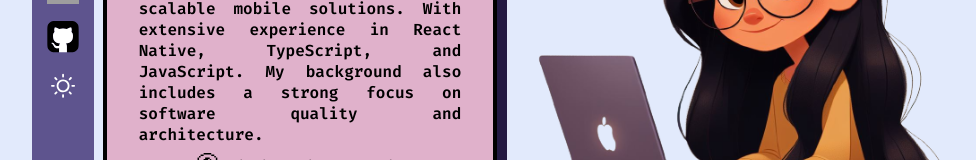
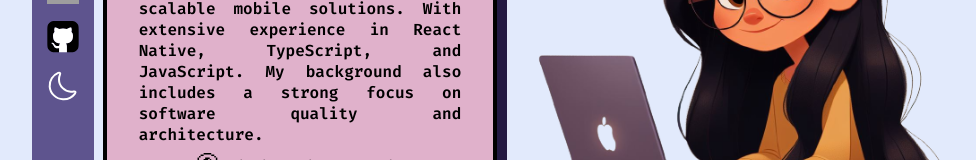
Before and after one commit to amandaduuaarte/AmandaDev, a React (Create React App) app: page / in a window 1280 px wide. Shown: the part 271-431 px from the top of the page, without its empty margins (147-1123 px from the left). Built offline with nearby package versions, Linux system fonts and the light colour scheme; grey boxes are pictures that could not be loaded.

Commit message:
fix: adjusting theme icon

```diff
--- a/src/pages/intro/index.tsx
+++ b/src/pages/intro/index.tsx
@@ -19,12 +19,14 @@ import Map from "../../assets/icons/map.svg";
 import MeIllustration from "../../assets/images/me.png";
 import LinkedIn from "../../assets/icons/LinkedIn.svg";
 import Github from "../../assets/icons/github.svg";
-import Medium from "../../assets/icons/medium.svg";
+
 import Light from "../../assets/icons/light.svg";
-import { ThemeContext } from "../../utils/theme/theme";
+import Dark from "../../assets/icons/dark.svg";
+import { ThemeContext, ThemeType } from "../../utils/theme/theme";
 
 export function Intro() {
-    const { toggleTheme } = useContext(ThemeContext);
+    const { toggleTheme, theme } = useContext(ThemeContext);
+    const iconTheme = theme === ThemeType.secondary ? Dark : Light;
     return (
         <>
             <Header>
@@ -48,7 +50,7 @@ export function Intro() {
                             <SocialMediaItem src={Github} alt="Github_logo" />
                         </a>
                         <SocialMediaItem
-                            src={Light}
+                            src={iconTheme}
                             onClick={toggleTheme}
                             alt="change_theme_to_light"
                         />
```
Also changed, not shown: src/assets/icons/dark.svg, src/assets/icons/medium.svg (deleted).
